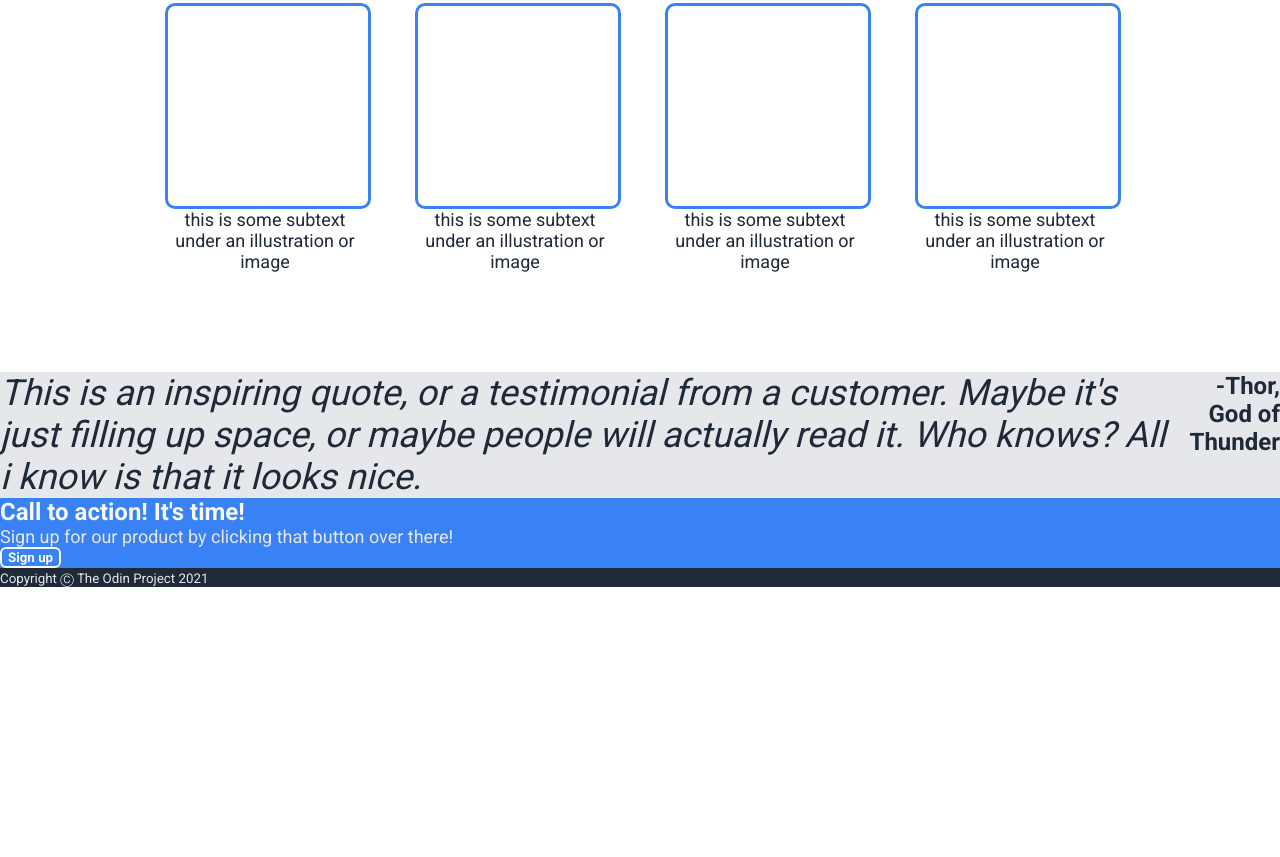
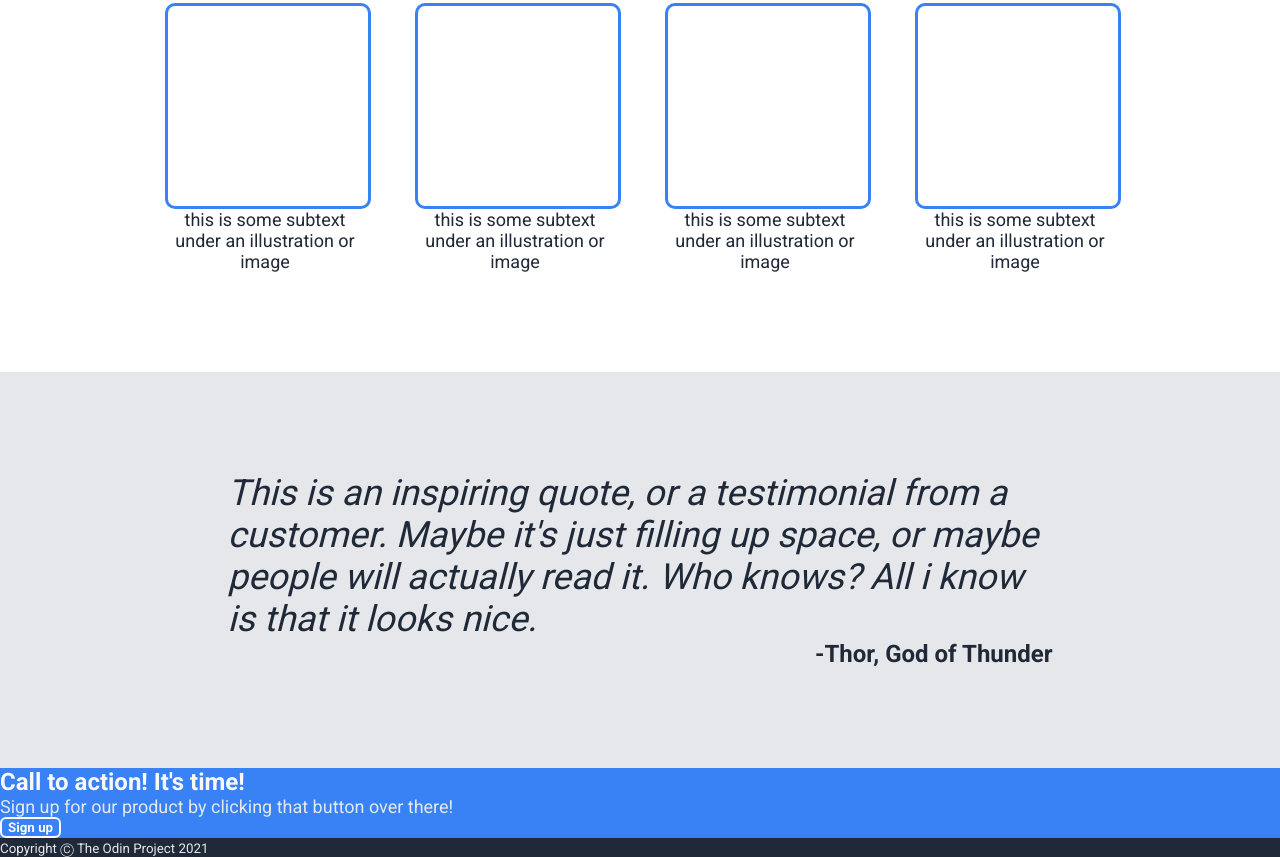
Before and after one commit to gujiitoo/landing-page, a plain HTML site: page index.html in a window 1280 px wide. Shown: the part 691-1548 px from the top of the page. Before the commit the page ends 1278 px from the top, so only its background shows below. Drawn offline with Linux system fonts and the light colour scheme.

Commit message:
layout update for quote

```diff
--- a/index.html
+++ b/index.html
@@ -54,8 +54,10 @@
         </div>
     </div>
     <div class = "quote">
-        <p class = "quote-text">This is an inspiring quote, or a testimonial from a customer. Maybe it's just filling up space, or maybe people will actually read it. Who knows? All i know is that it looks nice.</p>
-        <p class = "author">-Thor, God of Thunder</p>
+        <div class = "quote-container">
+            <p class = "quote-text">This is an inspiring quote, or a testimonial from a customer. Maybe it's just filling up space, or maybe people will actually read it. Who knows? All i know is that it looks nice.</p>
+            <p class = "author">-Thor, God of Thunder</p>
+        </div>
     </div>
     <div class = "call-to-action">
         <div class = "call-container">
```
